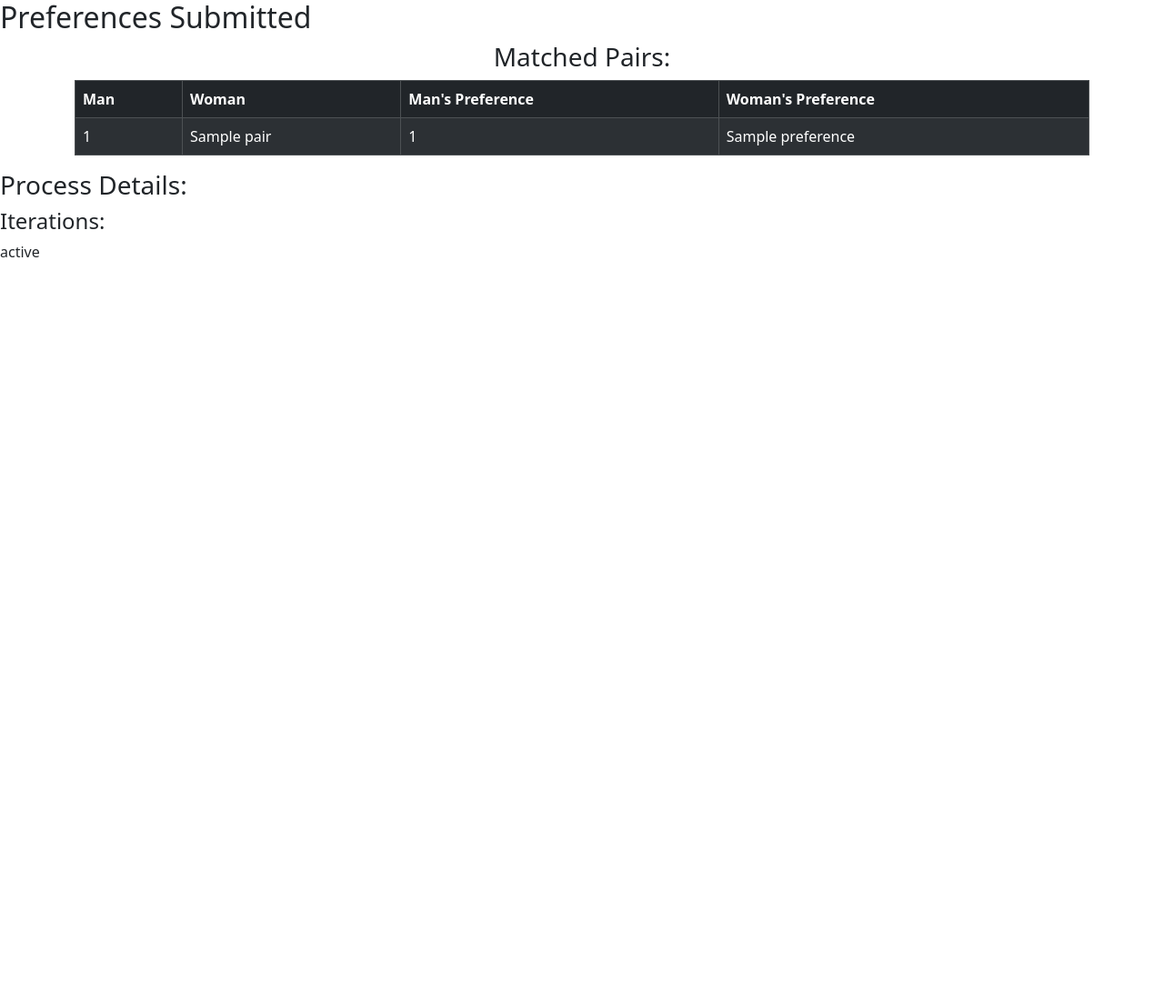
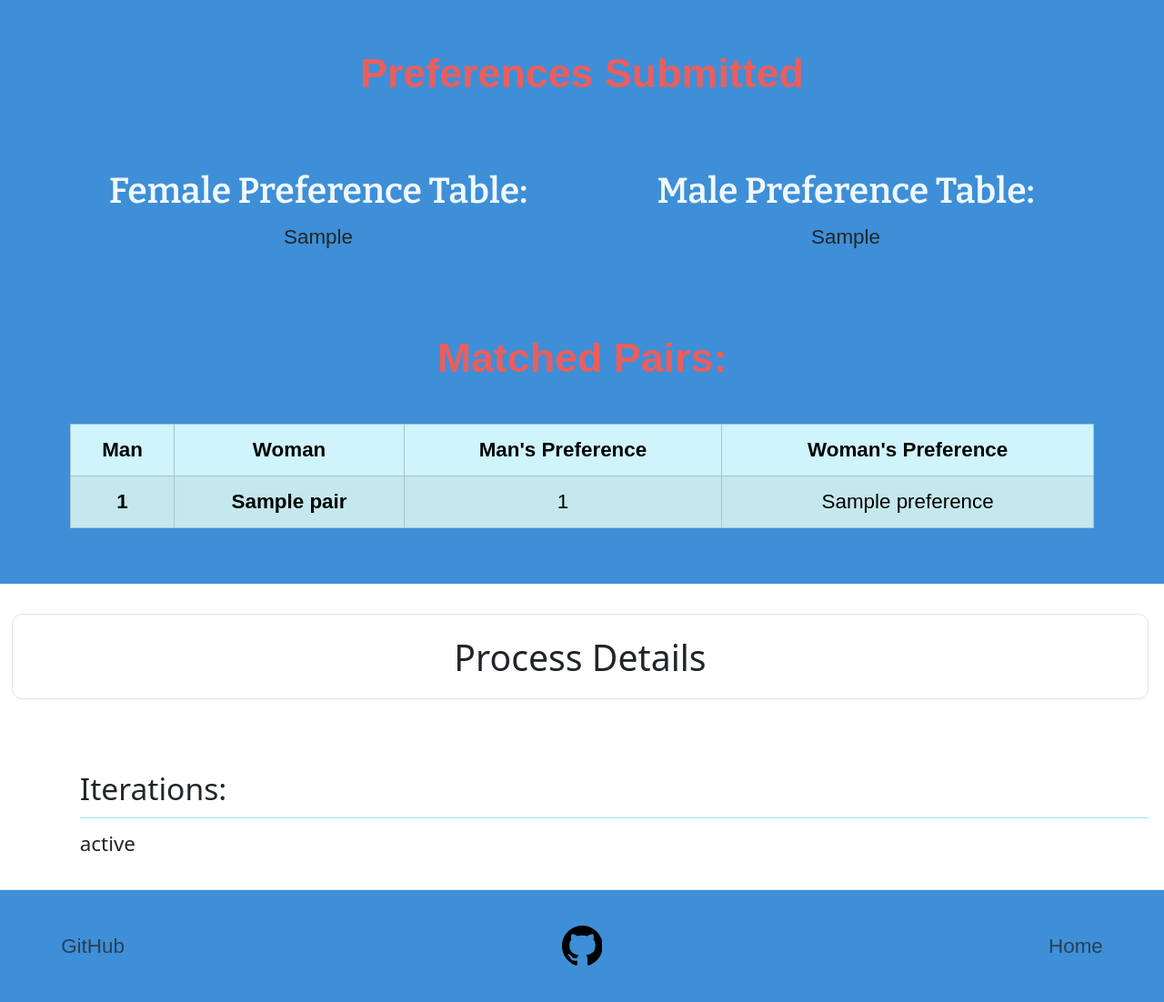
Before and after one commit to 00LAVA00/gale-shapley, a Flask app: template templates/preferences.html in a window 1280 px wide. Shown: the whole page at 91% size. Before the commit the page ends 283 px from the top, so only its background shows below. Run offline with Flask 3, Linux system fonts and the light colour scheme; the template is opened without the code that fills it: most values are stand-ins (such as "Sample title", 1, 10 or a date in 2020).

Commit message:
Update preferences.html

```diff
--- a/templates/preferences.html
+++ b/templates/preferences.html
@@ -4,40 +4,82 @@
     <meta charset="UTF-8">
     <meta name="viewport" content="width=device-width, initial-scale=1.0">
     <title>Gale-Shapley Matching</title>
+    <link rel="preconnect" href="https://fonts.googleapis.com">
+    <link rel="preconnect" href="https://fonts.gstatic.com" crossorigin>
+    <link href="https://fonts.googleapis.com/css2?family=Bitter:wght@600&family=Raleway:wght@100&display=swap" rel="stylesheet">
+    <link href="../static/styles.css" rel="stylesheet">
     <link href="https://cdn.jsdelivr.net/npm/bootstrap@5.3.2/dist/css/bootstrap.min.css" rel="stylesheet" integrity="sha384-T3c6CoIi6uLrA9TneNEoa7RxnatzjcDSCmG1MXxSR1GAsXEV/Dwwykc2MPK8M2HN" crossorigin="anonymous">
 </head>
 <body>
-    <h2>Preferences Submitted</h2>
 
-    <h3 class="text-center">Matched Pairs:</h3>
-    <div class="container">
-        <table class="table table-dark table-striped table-bordered table-rounded mx-auto">
+    <div class="mainblock" !important>
+    <h2 class="text-center font3 pb-5 fs-2  fw-bold" style="padding-top: 4.2%;">Preferences Submitted</h2>
+
+    <div class="container text-center pb-3" style="padding-left: 6%; padding-right: 6%;">
+        <div class="row">
+          <div class="col">
+            <h3 class="font">Female Preference Table:</h3>
+            {{ women_html_table|safe }}
+          </div>
+          <div class="col">
+            <h3 class="font">Male Preference Table:</h3>
+            {{ man_html_table|safe }}
+          </div>
+        </div>
+      </div>
+
+
+
+
+
+    <h3 class="text-center font3 pt-5 pb-4 fs-2  fw-bold">Matched Pairs:</h3>
+    <div class="container" style="padding-left: 6%; padding-right: 6%; padding-bottom: 3%;">
+        <table class="table table-info table-striped table-bordered rounded-3 mx-auto">
             <thead>
                 <tr>
-                    <th>Man</th>
-                    <th>Woman</th>
-                    <th>Man's Preference</th>
-                    <th>Woman's Preference</th>
+                    <th class="text-center">Man</th>
+                    <th class="text-center">Woman</th>
+                    <th class="text-center">Man's Preference</th>
+                    <th class="text-center">Woman's Preference</th>
                 </tr>
             </thead>
             <tbody>
                 {% for pair, preferences in matched_pairs.items() %}
                     <tr>
-                        <td>{{ pair[0] }}</td>
-                        <td>{{ pair[1] }}</td>
-                        <td>{{ preferences[0] }}</td>
-                        <td>{{ preferences[1] }}</td>
+                        <td class="text-center fw-bold">{{ pair[0] }}</td>
+                        <td class="text-center fw-bold">{{ pair[1] }}</td>
+                        <td class="text-center">{{ preferences[0] }}</td>
+                        <td class="text-center">{{ preferences[1] }}</td>
                     </tr>
                 {% endfor %}
             </tbody>
         </table>
     </div>
-    <h3>Process Details:</h3>
-    <div>
-        <h4>Iterations:</h4>
-        {{ iteration_states|safe }}
+
+</div>
+
+    <div class="container mt-4" style="padding-left: 1%;">
+        <h3 class="fw-light border rounded-3 py-3 text-center">Process Details</h3>
+        <div style="padding-left: 6%;">
+            <h4 class="border-bottom border-info-subtle pt-5 pb-2">Iterations:</h4>
+            {{ iteration_states|safe }}
+        </div>
     </div>
 
+      <!--footer code-->
+  <footer class="d-flex mainblock flex-wrap justify-content-between align-items-center py-4 mt-4 border-top">
+    <p class="col-md-4 mb-0  ps-5 text-body-secondary">  GitHub </p>
+
+    <a href="https://github.com/Nevil844/gale-shapley" class="col-md-4 d-flex align-items-center justify-content-center mb-3 mb-md-0 me-md-auto link-body-emphasis text-decoration-none">
+        <svg xmlns="http://www.w3.org/2000/svg" width="32" height="32" fill="currentColor" class="bi bi-github" viewBox="0 0 16 16">
+            <path d="M8 0C3.58 0 0 3.58 0 8c0 3.54 2.29 6.53 5.47 7.59.4.07.55-.17.55-.38 0-.19-.01-.82-.01-1.49-2.01.37-2.53-.49-2.69-.94-.09-.23-.48-.94-.82-1.13-.28-.15-.68-.52-.01-.53.63-.01 1.08.58 1.23.82.72 1.21 1.87.87 2.33.66.07-.52.28-.87.51-1.07-1.78-.2-3.64-.89-3.64-3.95 0-.87.31-1.59.82-2.15-.08-.2-.36-1.02.08-2.12 0 0 .67-.21 2.2.82.64-.18 1.32-.27 2-.27.68 0 1.36.09 2 .27 1.53-1.04 2.2-.82 2.2-.82.44 1.1.16 1.92.08 2.12.51.56.82 1.27.82 2.15 0 3.07-1.87 3.75-3.65 3.95.29.25.54.73.54 1.48 0 1.07-.01 1.93-.01 2.2 0 .21.15.46.55.38A8.012 8.012 0 0 0 16 8c0-4.42-3.58-8-8-8"/></svg>
+
+    </a>
+
+    <ul class="nav col-md-4 justify-content-end">
+      <li class="nav-item"><a href="../templates/index.html" class="nav-link pe-5 text-body-secondary">Home</a></li>
+    </ul>
+  </footer>
 
 
 </body>
```
